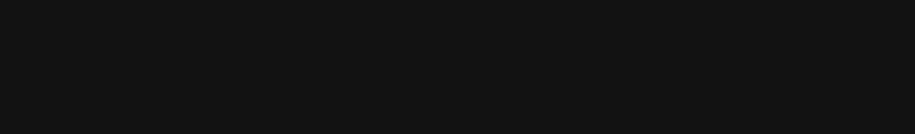
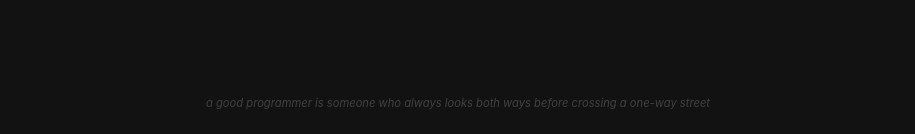
Before and after one commit to darrenpintoo/darrenpintoo.github.io, a React (Vite) app: page /courses in a window 1280 px wide. Shown: the part 1004-1138 px from the top of the page, without its empty margins (182-1097 px from the left). Before the commit the page ends 1074 px from the top, so only its background shows below. Built offline with nearby package versions, Linux system fonts and the light colour scheme.

Commit message:
added jokes

```diff
--- /dev/null
+++ b/src/components/Footer.jsx
@@ -0,0 +1,38 @@
+import { useState, useEffect } from 'react';
+
+const jokes = [
+    "why do programmers prefer dark mode? because light attracts bugs",
+    "how many programmers does it take to change a light bulb? none, that's a hardware problem",
+    "i walked into a bar and ordered 1 root beer. the bartender poured it into a square glass",
+    "there are 10 types of people in the world: those who understand binary, and those who don't",
+    "a sql query walks into a bar, walks up to two tables and asks, 'can i join you?'",
+    "programming is 10% science, 20% ingenuity, and 70% getting the ingenuity to work with the science",
+    "why do java programmers have to wear glasses? because they don't c#",
+    "a good programmer is someone who always looks both ways before crossing a one-way street",
+    "debugging is like being the detective in a crime movie where you are also the murderer",
+    "computers are fast; programmers keep it slow",
+    "when i wrote this code, only god and i understood what i was doing. now, only god knows",
+    "algorithm: word used by programmers when they don't want to explain what they did",
+    "hardware: the part of a computer that you can kick",
+    "software: the part that fails and leads to the hardware being kicked",
+    "real programmers count from 0",
+    "why did the functions stop calling each other? because they had constant arguments",
+    "unreal engine is just a game engine. real engine is physics"
+];
+
+function Footer() {
+    const [joke, setJoke] = useState("");
+
+    useEffect(() => {
+        const randomJoke = jokes[Math.floor(Math.random() * jokes.length)];
+        setJoke(randomJoke);
+    }, []);
+
+    return (
+        <footer className="footer fade-in-section is-visible" style={{ animationDelay: '0.5s', opacity: 0.25, fontStyle: 'italic', fontSize: '0.7rem' }}>
+            <p>{joke}</p>
+        </footer>
+    );
+}
+
+export default Footer;
--- a/src/index.css
+++ b/src/index.css
@@ -274,8 +274,8 @@
 .footer {
   width: 100%;
   background-color: transparent;
-  padding: 2.5rem 0;
-  margin-top: 2rem;
+  padding: 1.5rem 0;
+  margin-top: 0;
   text-align: center;
   color: #ccc;
   font-size: 0.8rem;
--- a/src/pages/Blog.jsx
+++ b/src/pages/Blog.jsx
@@ -1,4 +1,5 @@
 import PageLayout from '../components/PageLayout';
+import Footer from '../components/Footer';
 
 function Blog() {
     return (
@@ -31,6 +32,7 @@
                     </div>
                 </div>
             </main>
+            <Footer />
         </PageLayout>
     );
 }
--- a/src/pages/CourseReviews.jsx
+++ b/src/pages/CourseReviews.jsx
@@ -1,5 +1,6 @@
 import { useState } from 'react';
 import PageLayout from '../components/PageLayout';
+import Footer from '../components/Footer';
 
 // Modern star rating component with filled gradient
 function StarRating({ rating }) {
@@ -166,6 +167,7 @@
                     ))}
                 </div>
             </main>
+            <Footer />
         </PageLayout>
     );
 }
```
